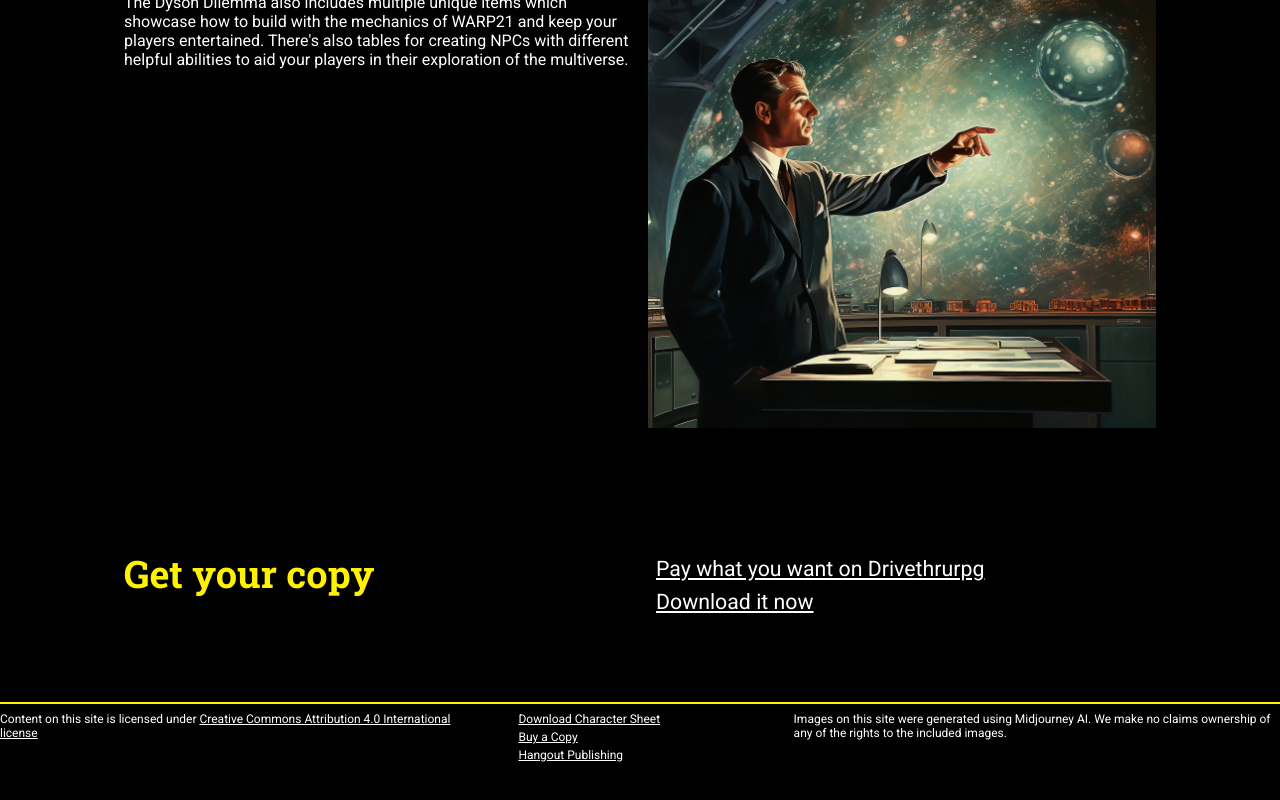
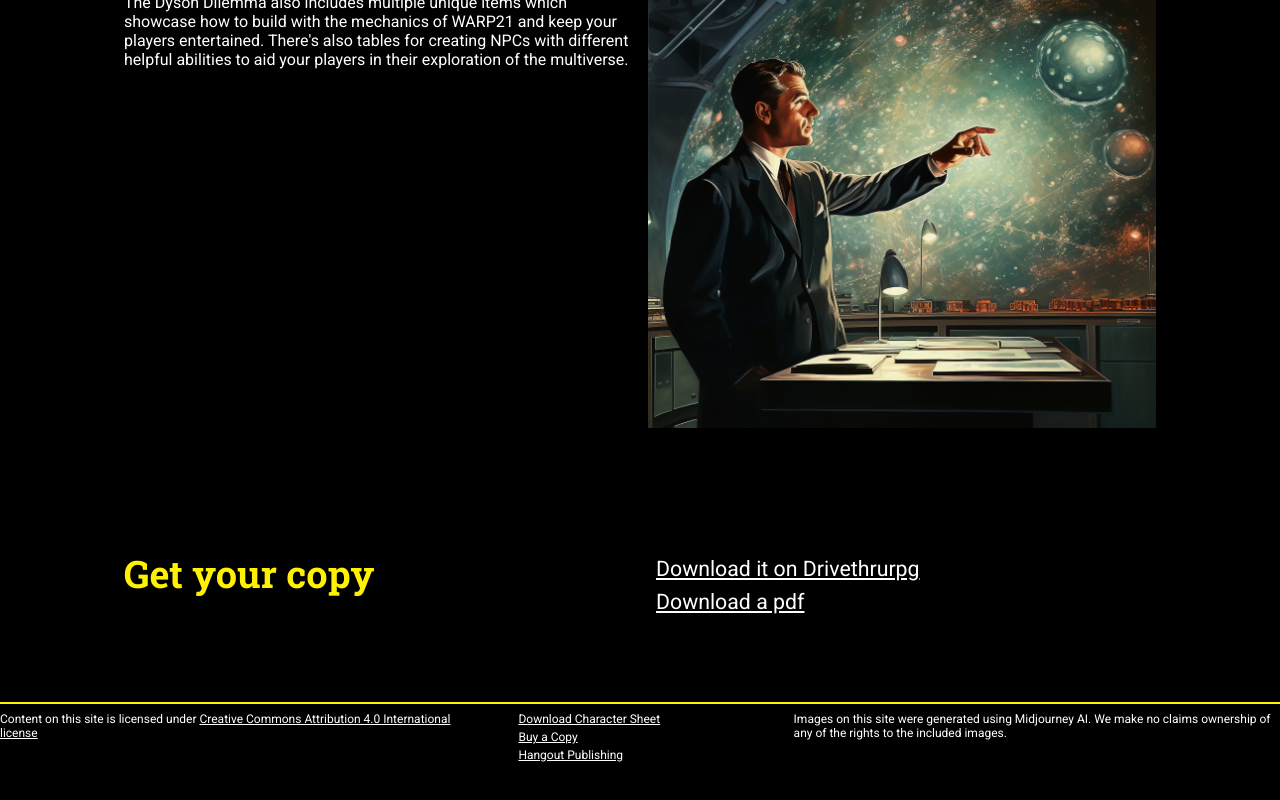
Before and after one commit to trescenzi/hangout.pub, a SvelteKit app: page /warp21/dyson_dilemma in a window 1280 px wide. Shown: the part 601-1401 px from the top of the page. Built offline with nearby package versions, Linux system fonts and the light colour scheme.

Commit message:
fix(warp21): not PWYW on drivethru

```diff
--- a/src/routes/warp21/dyson_dilemma/+page.svelte
+++ b/src/routes/warp21/dyson_dilemma/+page.svelte
@@ -32,9 +32,9 @@
   <a
     href="https://www.drivethrurpg.com/product/445843/The-Dyson-Dilemma-A-WARP21-Adventure?affiliate_id=3996177"
   >
-    Pay what you want on Drivethrurpg
+    Download it on Drivethrurpg
   </a>
-  <a href="/dyson_dilemma.pdf" target="_blank"> Download it now </a>
+  <a href="/dyson_dilemma.pdf" target="_blank">Download a pdf</a>
 </section>
 
 <style>
```
